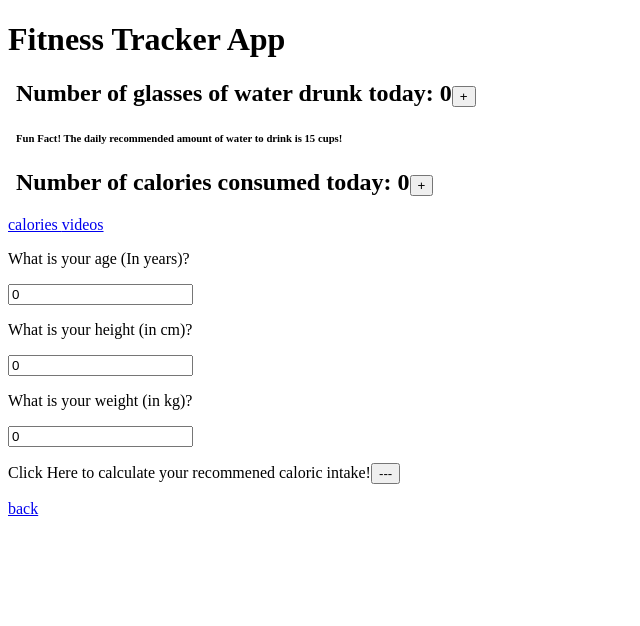
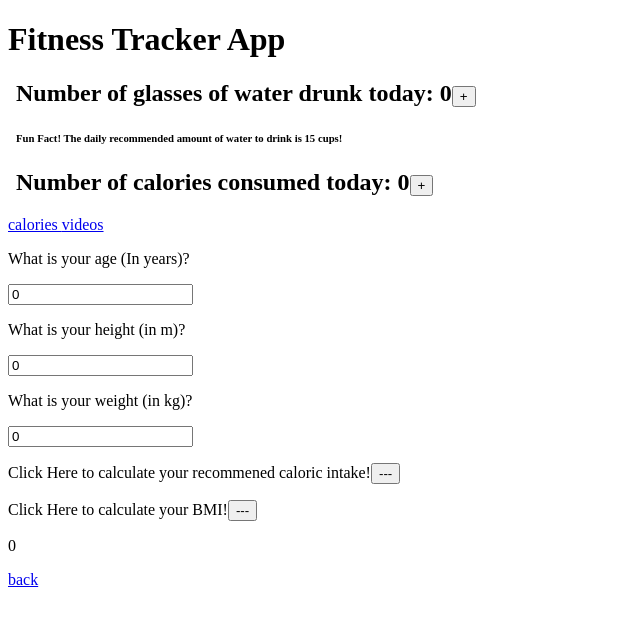
Before and after one commit to LucasStrongheim/final, an Angular app: page /caloric-intake in a window 1280 px wide. Shown: the top 626 px of the page, without its empty margins (0-640 px from the left). Built offline with nearby package versions, Linux system fonts and the light colour scheme.

Commit message:
BMI calculator
Made the BMI calculator, changed units of height to meters.

```diff
--- a/src/app/caloric-intake/caloric-intake.component.html
+++ b/src/app/caloric-intake/caloric-intake.component.html
@@ -1,13 +1,14 @@
 <p>What is your age (In years)?</p>
 <input id="age" [(ngModel)]="age" placeholder="What is your Age?">
-<p>What is your height (in cm)?</p>
+<p>What is your height (in m)?</p>
 <input id="height" [(ngModel)]="height" placeholder="What is your height?">
 <p>What is your weight (in kg)?</p>
 <input id="weight" [(ngModel)]="weight" placeholder="What is your weight?">
 <p></p>
 Click Here to calculate your recommened caloric intake!<button (click) = "calculateCaloricIntake(age)">---</button>
 <p>{{caloricIntake}}</p>
-
+Click Here to calculate your BMI!<button (click) = "calculateBMI(weight, height)">---</button>
+<p>{{bmi}}</p>
 <nav>
     <a routerLink="/">back </a>
 </nav>
--- a/src/app/caloric-intake/caloric-intake.component.ts
+++ b/src/app/caloric-intake/caloric-intake.component.ts
@@ -20,15 +20,8 @@ export class CaloricIntakeComponent implements OnInit {
   }
 
   // Calculate BMR based on user input
-  calculateBMI(gender: string, age: number, height: number, weight: number, activityLevel: number) {
-    // Calculate BMR based on gender, age, height, and weight
-    let bmi: number;
-    if (gender === 'male') {
-      bmi = 88.4 + (13.4 * weight) + (4.8 * height) - (5.68 * age);
-    } else {
-      bmi = 447.6 + (9.25 * weight) + (3.10 * height) - (4.33 * age);
-    }
-
+  calculateBMI(weight: number, height: number) {
+      this.bmi = (Math.round((weight / (height*height))*10))/10;
   }
   calculateCaloricIntake(age: number) {
     if (age < 20){
```
